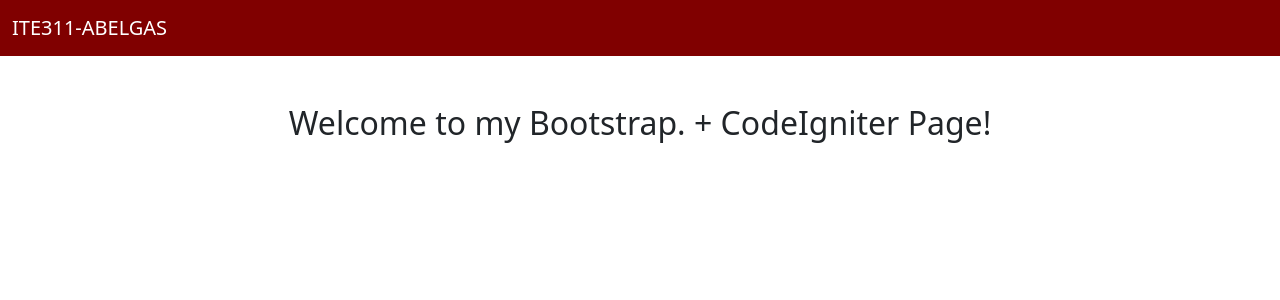
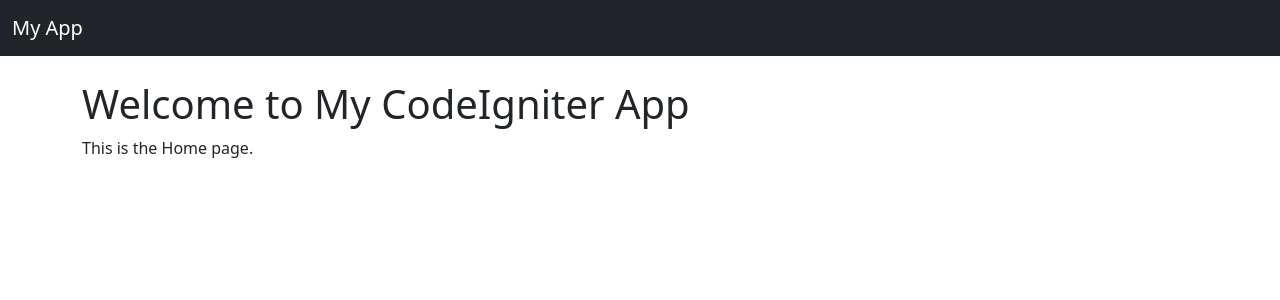
Before and after one commit to kytxx/WebSystem-ITE311, a CodeIgniter 4 app: the page made by app/Views/home.php in a window 1280 px wide. Shown: the top 300 px of the page. Run offline with PHP 8.4 and a stand-in for CodeIgniter, Linux system fonts and the light colour scheme; the template is opened without the code that fills it, so the values that code supplies are empty; some libraries are stand-ins or nearby versions.

Commit message:
Added Bootstrap temmplate and Home controller

```diff
--- a/app/Views/home.php
+++ b/app/Views/home.php
@@ -1,4 +1,6 @@
 <?= $this->extend('template') ?>
+
 <?= $this->section('content') ?>
-<h2 class="text-center mt-5">Welcome to my Bootstrap. + CodeIgniter Page!</h2>
+    <h1>Welcome to My CodeIgniter App</h1>
+    <p>This is the Home page.</p>
 <?= $this->endSection() ?>
--- a/app/Views/template.php
+++ b/app/Views/template.php
@@ -2,26 +2,22 @@
 <html lang="en">
 <head>
     <meta charset="UTF-8">
-    <title>Bootstrap + CodeIgniter</title>
-    <meta name="viewport" content="width=device-width, initial-scale=1">
-    <!-- Bootstrap CSS CDN -->
-    <link href="https://cdn.jsdelivr.net/npm/bootstrap@5.3.2/dist/css/bootstrap.min.css" rel="stylesheet">
-    <style>
-        .navbar-custom {
-            background-color: #800000;
-        }
-    </style>
+    <meta name="viewport" content="width=device-width, initial-scale=1.0">
+    <title>CodeIgniter App</title>
+    <!-- Bootstrap CDN -->
+    <link href="https://cdn.jsdelivr.net/npm/bootstrap@5.3.0/dist/css/bootstrap.min.css" rel="stylesheet">
 </head>
 <body>
-    <nav class="navbar navbar-expand-lg navbar-custom">
+    <nav class="navbar navbar-expand-lg navbar-dark bg-dark">
         <div class="container-fluid">
-            <a class="navbar-brand text-white" href="#">ITE311-ABELGAS</a>
+            <a class="navbar-brand" href="#">My App</a>
         </div>
     </nav>
+
     <div class="container mt-4">
         <?= $this->renderSection('content') ?>
     </div>
-    <!-- Bootstrap JS CDN -->
-    <script src="https://cdn.jsdelivr.net/npm/bootstrap@5.3.2/dist/js/bootstrap.bundle.min.js"></script>
+
+    <script src="https://cdn.jsdelivr.net/npm/bootstrap@5.3.0/dist/js/bootstrap.bundle.min.js"></script>
 </body>
 </html>
```
Also changed, not shown: app/Config/Routes.php (+4 -6 lines), app/Controllers/Home.php (+8 -0 lines).
